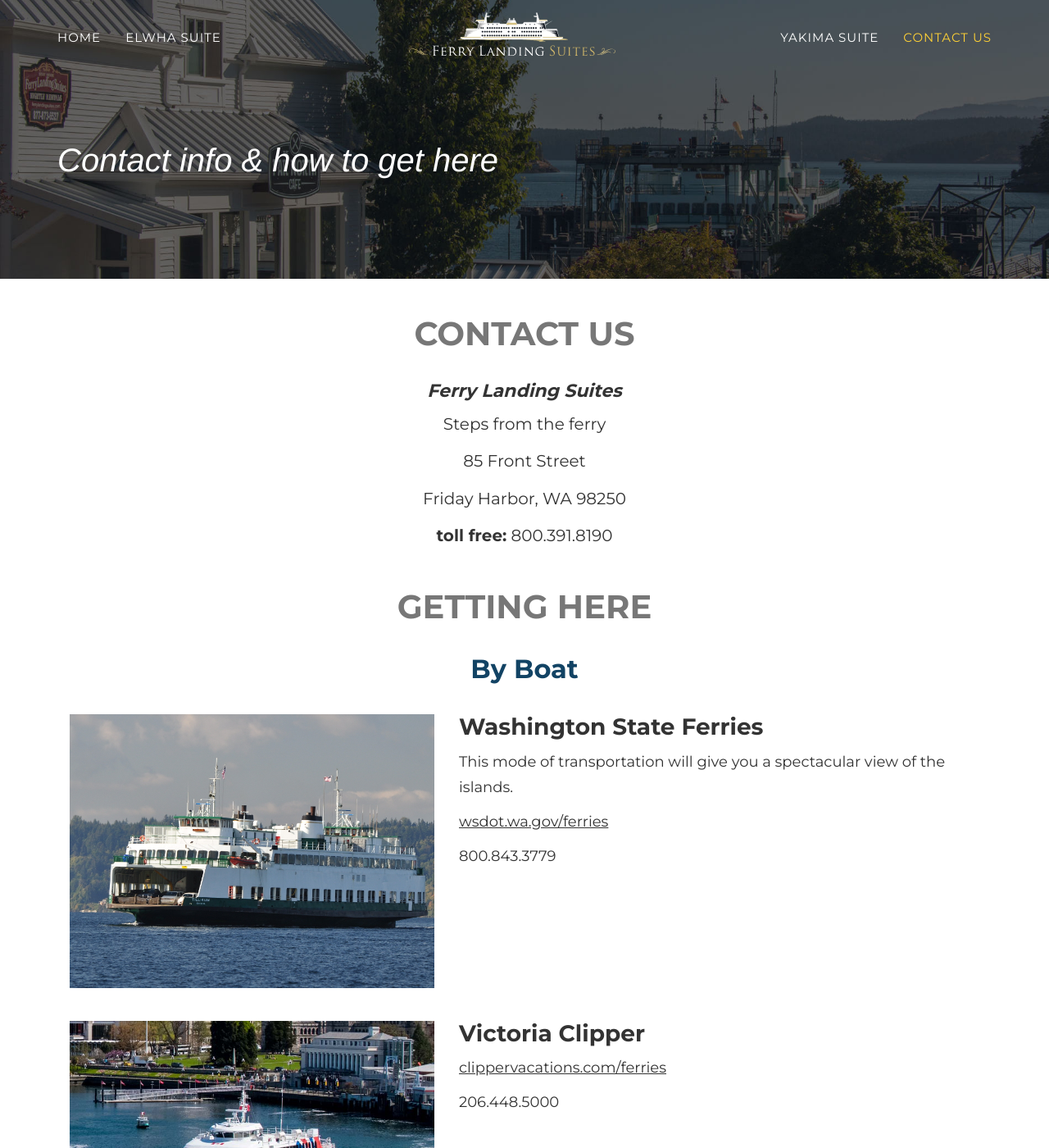
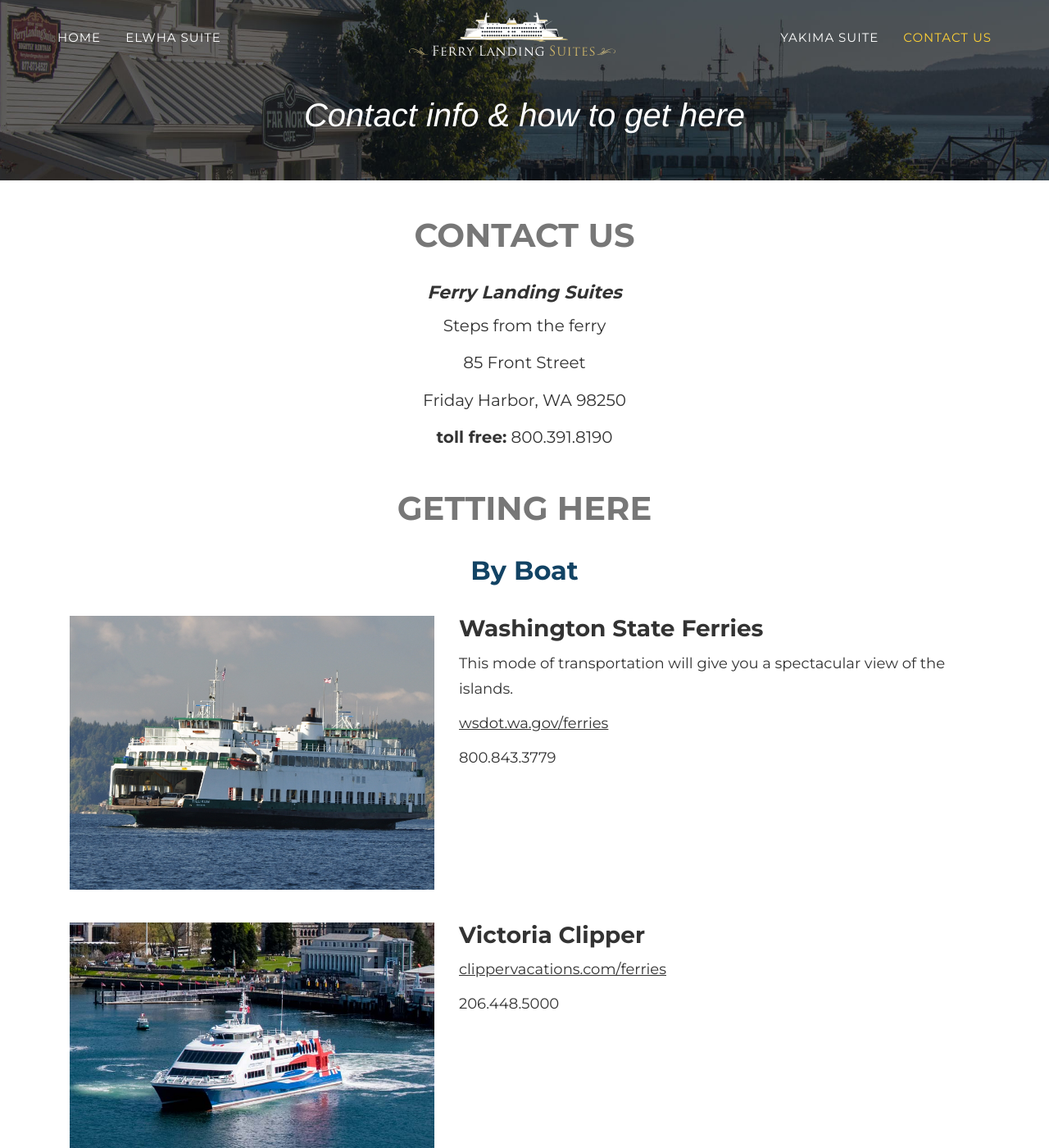
Before and after one commit to wesedholm/ferrylandingsuites, a Jekyll site: the page built from contact.md, in a window 1280 px wide and 1400 px high. Shown: the whole window at 82% size. Built offline with Jekyll 4.4.1, drawn with Linux system fonts in a browser that asks for light colours; some web fonts are replaced.

```diff
--- a/_includes/header.html
+++ b/_includes/header.html
@@ -1,4 +1,4 @@
-<header class="parallax-window" data-parallax="scroll" data-image-src="/assets/img/header-bg.jpg">
+<header class="parallax-window row" data-parallax="scroll" data-image-src="/assets/img/header-bg.jpg">
     <div class="container">
         <div class="intro-text">
             <img class="img-responsive img-centered" src="{{- '/assets/svg/Horizontal_white.svg' -}}" alt="Ferry Landing Suites logo.">
--- a/_includes/page-header.html
+++ b/_includes/page-header.html
@@ -1,6 +1,6 @@
-<header class="parallax-window page__header" data-parallax="scroll" data-image-src="/assets/img/header-bg.jpg">
+<header class="parallax-window page__header row" data-parallax="scroll" data-image-src="/assets/img/header-bg.jpg">
     <div class="container">
-        <div class="intro-text page__intro-text">
+        <div class="intro-text page__intro-text row">
             <div class="intro-lead-in">Contact info &amp; how to get here</div>
         </div>
     </div>
--- a/_layouts/page.html
+++ b/_layouts/page.html
@@ -3,7 +3,7 @@
 
   {% include head.html %}
 
-  <body id="page-top" class="index">
+  <body id="page-top" class="index page">
 
     {% include navigation.html %}
     {% include page-header.html %}
--- a/_sass/custom/header.scss
+++ b/_sass/custom/header.scss
@@ -84,3 +84,7 @@
 .intro-lead-in {
     margin: 50px 0 30px 0;
 }
+
+header {
+    background-repeat: no-repeat;
+}
--- a/_sass/custom/page.scss
+++ b/_sass/custom/page.scss
@@ -1,9 +1,16 @@
 .page {
 
-    &__header {
+    & &__header {
+
         .page__intro-text {
-            padding: 125px 0 100px;
-            text-align: left;
+            padding: 100px 20px 40px;
+            text-align: center;
+            @media (min-width: 120px) {
+                padding: 120px 20px 60px;
+            }
+            .intro-lead-in {
+                margin: 0;
+            }
         }
     }
 
```
